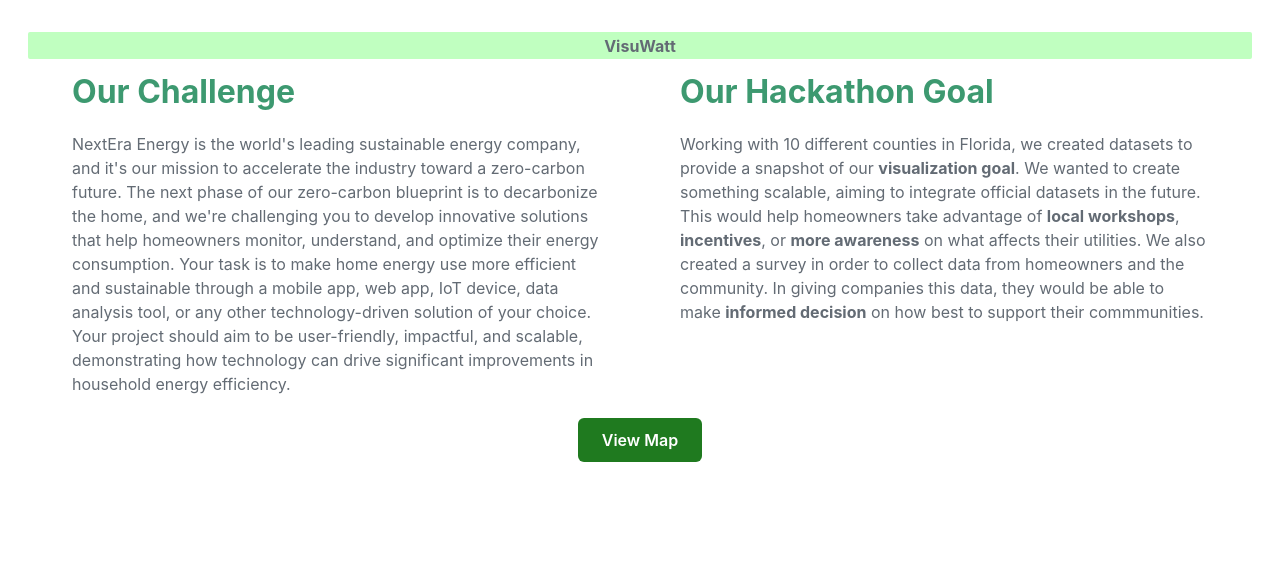
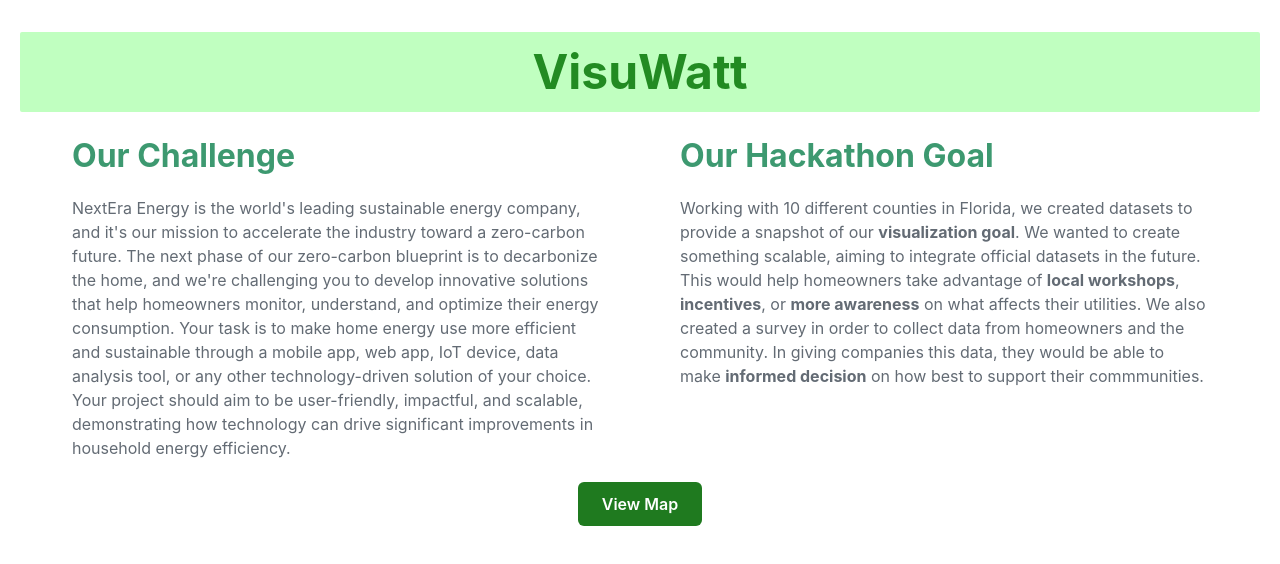
Before and after one commit to arifire21/visuwatt, a Next.js app: page / in a window 1280 px wide. Shown: the top 564 px of the page. Built offline with nearby package versions, Linux system fonts and the light colour scheme.

Commit message:
styling fix

```diff
--- a/styles/Home.module.css
+++ b/styles/Home.module.css
@@ -1,7 +1,7 @@
 .pageTitle {
-  font-weight: bold;
-  font-size: 3rem;
-  color: forestgreen;
+  font-weight: bold !important;
+  font-size: 3rem !important;
+  color: forestgreen !important;
   background-color: #c0ffc0;
   text-align: center;
   border-radius: 20px;
--- a/styles/map.module.css
+++ b/styles/map.module.css
@@ -1,7 +1,7 @@
 .pageTitle {
-    font-weight: bold;
-    font-size: 3rem;
-    color: forestgreen;
+    font-weight: bold !important;
+    font-size: 3rem !important;
+    color: forestgreen !important;
     background-color: #c0ffc0;
     text-align: center;
     border-radius: 20px;
```
